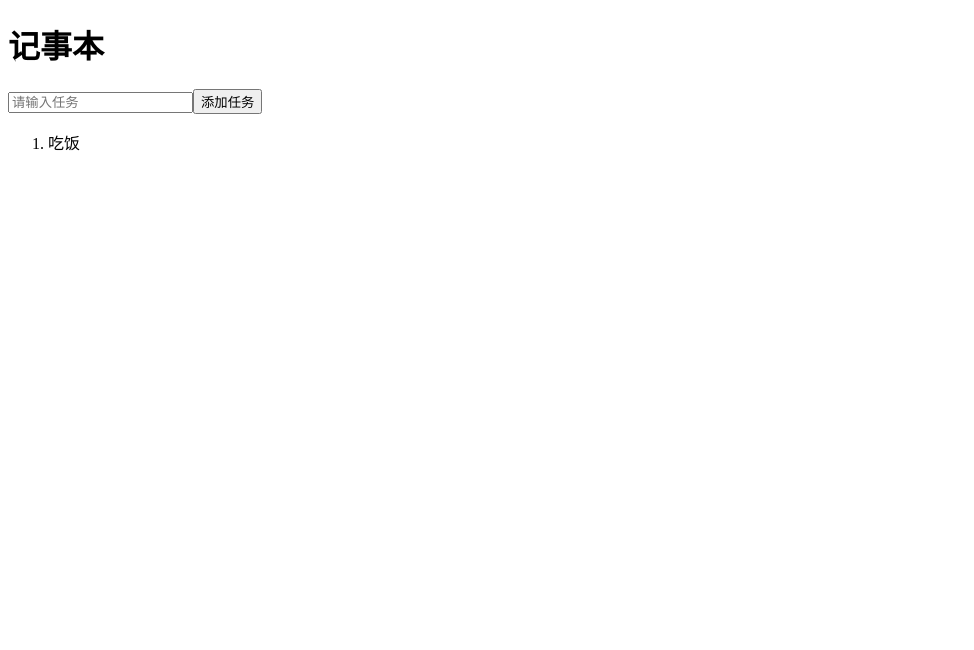
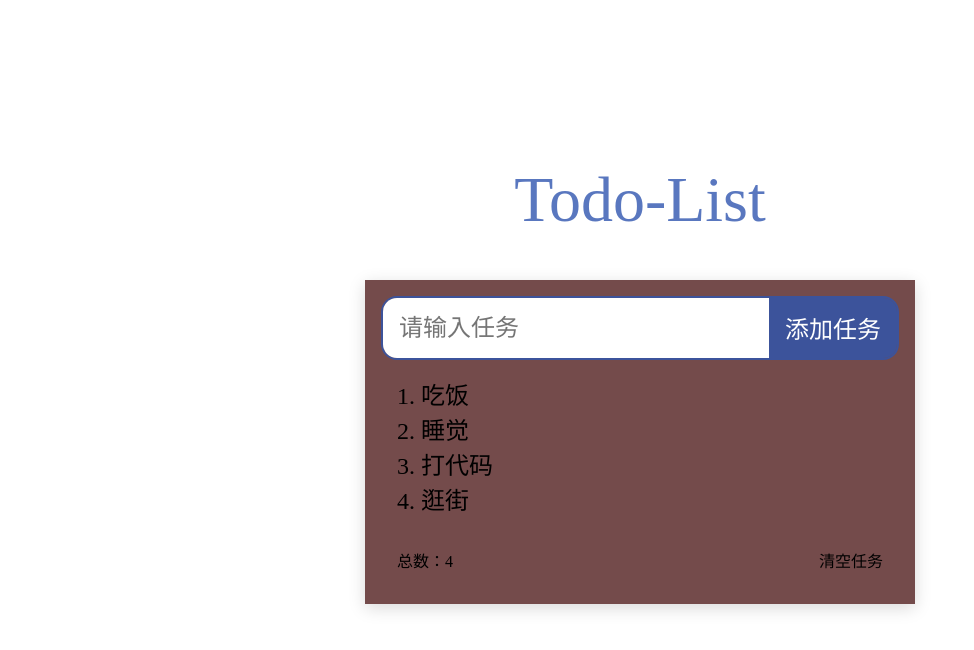
Before and after one commit to 17726/todo-list-practice, a Vue app: page / in a window 1280 px wide. Shown: the top 650 px of the page, without its empty margins (0-974 px from the left). Built offline with nearby package versions, Linux system fonts and the light colour scheme.

Commit message:
项目环境配置与1-基本渲染

```diff
--- a/public/index.html
+++ b/public/index.html
@@ -1,15 +1,19 @@
 <!DOCTYPE html>
 <html lang="">
   <head>
-    <meta charset="utf-8">
-    <meta http-equiv="X-UA-Compatible" content="IE=edge">
-    <meta name="viewport" content="width=device-width,initial-scale=1.0">
-    <link rel="icon" href="<%= BASE_URL %>favicon.ico">
+    <meta charset="utf-8" />
+    <meta http-equiv="X-UA-Compatible" content="IE=edge" />
+    <meta name="viewport" content="width=device-width,initial-scale=1.0" />
+    <link rel="icon" href="<%= BASE_URL %>favicon.ico" />
     <title><%= htmlWebpackPlugin.options.title %></title>
   </head>
   <body>
     <noscript>
-      <strong>We're sorry but <%= htmlWebpackPlugin.options.title %> doesn't work properly without JavaScript enabled. Please enable it to continue.</strong>
+      <strong
+        >We're sorry but <%= htmlWebpackPlugin.options.title %> doesn't work
+        properly without JavaScript enabled. Please enable it to
+        continue.</strong
+      >
     </noscript>
     <div id="app"></div>
     <!-- built files will be auto injected -->
--- a/src/App.vue
+++ b/src/App.vue
@@ -1,28 +1,52 @@
 <template>
   <div class="App">
-    <h1>记事本</h1>
+    <h1>Todo-List</h1>
     <div class="card">
       <TodoHeader></TodoHeader>
-      <TodoMain></TodoMain>
-      <TodoFooter></TodoFooter>
+      <TodoMain :lists="lists"></TodoMain>
+      <TodoFooter :total="lists.length"></TodoFooter>
     </div>
   </div>
 </template>
 
 <script>
-import TodoHeader from "./components/TodoHeader.vue";
-import TodoMain from "./components/TodoMain.vue";
-import TodoFooter from "./components/TodoFooter.vue";
+import TodoHeader from "@/components/TodoHeader.vue";
+import TodoMain from "@/components/TodoMain.vue";
+import TodoFooter from "@/components/TodoFooter.vue";
 export default {
   components: {
     TodoHeader,
     TodoMain,
     TodoFooter,
   },
+  data() {
+    return {
+      lists: [
+        { id: 1, name: "吃饭", done: false },
+        { id: 2, name: "睡觉", done: true },
+        { id: 3, name: "打代码", done: false },
+        { id: 4, name: "逛街", done: true },
+      ],
+    };
+  },
 };
 </script>
 
 <style lang="scss" scoped>
+.App {
+  display: flex;
+  flex-direction: column;
+  justify-content: flex-start;
+  align-items: center;
+  min-height: 100vh;
+  margin: 0;
+  padding-top: 120px;
+}
 .card {
+  width: min(90%, 550px);
+  padding: 1rem;
+  background-color: rgb(116, 75, 75);
+
+  box-shadow: $soft-Shadow;
 }
 </style>
--- /dev/null
+++ b/src/assets/style/_variables.scss
@@ -0,0 +1,4 @@
+$theme-color:rgba(47, 85, 175, 0.8);
+/* 柔和阴影，适合卡片风格 */
+$soft-Shadow: 0 4px 16px 0 rgba(0, 0, 0, 0.15);
+$notes-font-size:1.5rem;
--- /dev/null
+++ b/src/assets/style/main.scss
@@ -0,0 +1,34 @@
+// @use "variables";
+
+:root {
+  --themeColor: #{$theme-color};
+}
+*,
+*::after,
+*::before {
+  box-sizing: border-box;
+}
+html {
+  height: 100%;
+  font-size: 16px;
+  font-weight: 300;
+}
+body {
+  margin: 0;
+  background: #fff;
+}
+h1 {
+  color: $theme-color;
+
+  font-size: 4rem;
+  font-weight: 200;
+}
+
+// .App{
+//   display: flex;
+//   flex-direction: column;
+//   justify-content: center;
+//   align-items: center;
+// min-height: 100vh;
+//   margin: 0;
+// }
--- a/src/components/TodoFooter.vue
+++ b/src/components/TodoFooter.vue
@@ -1,13 +1,31 @@
 <template>
-    <div class="todo-footer"></div>
+  <div class="todo-footer">
+    <p>总数：{{total}}</p>
+    <a href="#">清空任务</a>
+  </div>
 </template>
 
 <script>
 export default {
-
+    props: {
+        total: {
+            type: Number,
+        },
+    }
 };
 </script>
 
 <style lang="scss" scoped>
-
+.todo-footer {
+  // width: 100%;
+  display: flex;
+  justify-content: space-between;
+  align-items: center;
+  padding: 0 1rem;
+  a{
+    text-decoration: none;
+    //消除点击时的颜色变化
+    color: inherit;
+  }
+}
 </style>
--- a/src/components/TodoHeader.vue
+++ b/src/components/TodoHeader.vue
@@ -10,7 +10,28 @@ export default {};
 </script>
 
 <style lang="scss" scoped>
-.todo-header{
-    // border: 1px solid black;
+.todo-header {
+  display: grid;
+  grid-template-columns:  1fr auto;
+  // width: 100%;
+  border: 2px solid $theme-color;
+  border-radius: 1rem;
+  //子元素超出部分隐藏
+  overflow: hidden;
+  input {
+    padding: 1rem;
+    border: none;
+    font-size: $notes-font-size;
+
+    // background: rgba(0, 0, 0, 0.003);
+    // box-shadow: inset 0 -2px 1px rgba(0, 0, 0, 0.03);
+  }
+  button {
+    padding: 0 1rem;
+    background-color: $theme-color;
+    color: white;
+    border: none;
+    font-size: $notes-font-size;
+  }
 }
 </style>
--- a/src/components/TodoMain.vue
+++ b/src/components/TodoMain.vue
@@ -1,15 +1,26 @@
 <template>
   <div class="todo-main">
-    <ol class="tasks">
-      <li class="task" >
-        <p>吃饭</p>
-      </li>
+    <ol class="todos">
+      <li class="todo" v-for="item in lists" :key="item.id">{{ item.name }}</li>
     </ol>
   </div>
 </template>
 
 <script>
-export default {};
+export default {
+  props: {
+    lists: {
+      type: Array,
+      // required: true,
+    },
+  },
+};
 </script>
 
-<style lang="scss" scoped></style>
+<style lang="scss" scoped>
+.todo-main {
+}
+li {
+  font-size: $notes-font-size;
+}
+</style>
--- a/vue.config.js
+++ b/vue.config.js
@@ -1,4 +1,11 @@
-const { defineConfig } = require('@vue/cli-service')
+const { defineConfig } = require("@vue/cli-service");
 module.exports = defineConfig({
-  transpileDependencies: true
-})
+  transpileDependencies: true,
+  css: {
+    loaderOptions: {
+      scss: {
+        additionalData: `@import "@/assets/style/_variables.scss";`,
+      },
+    },
+  },
+});
```
Also changed, not shown: src/main.js (+6 -5 lines).
